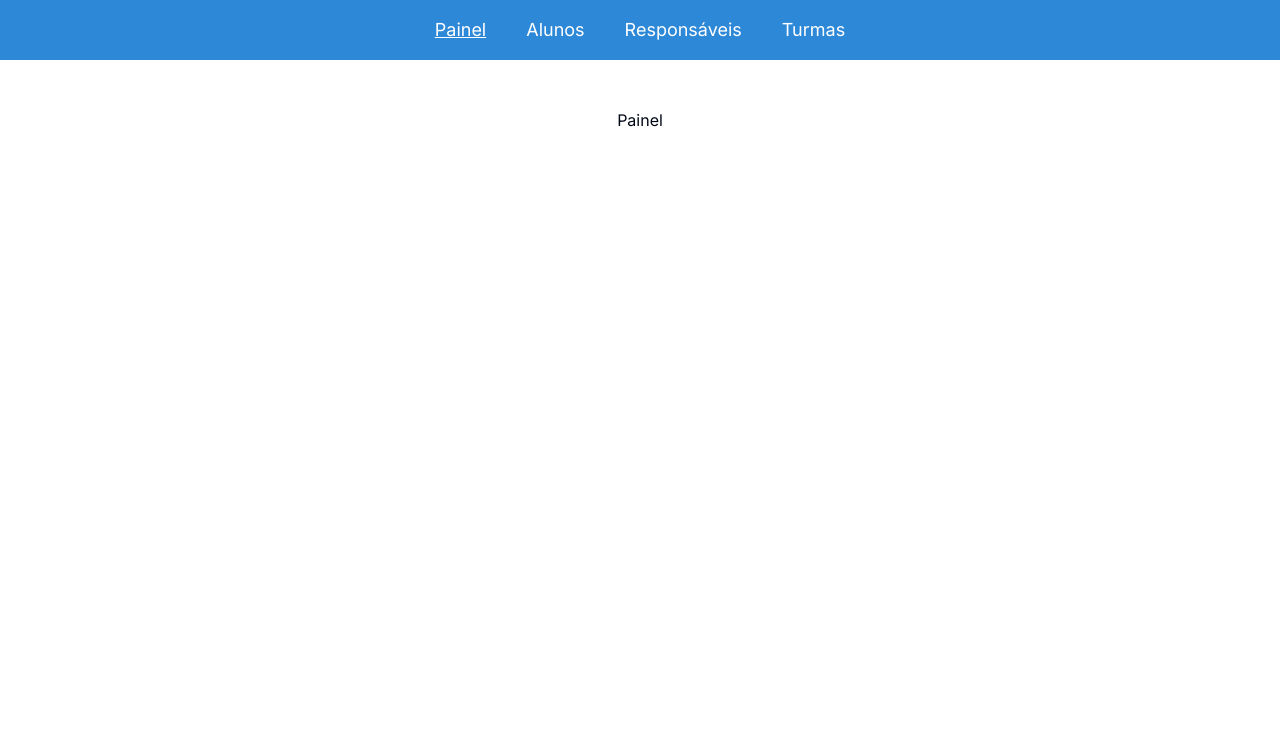
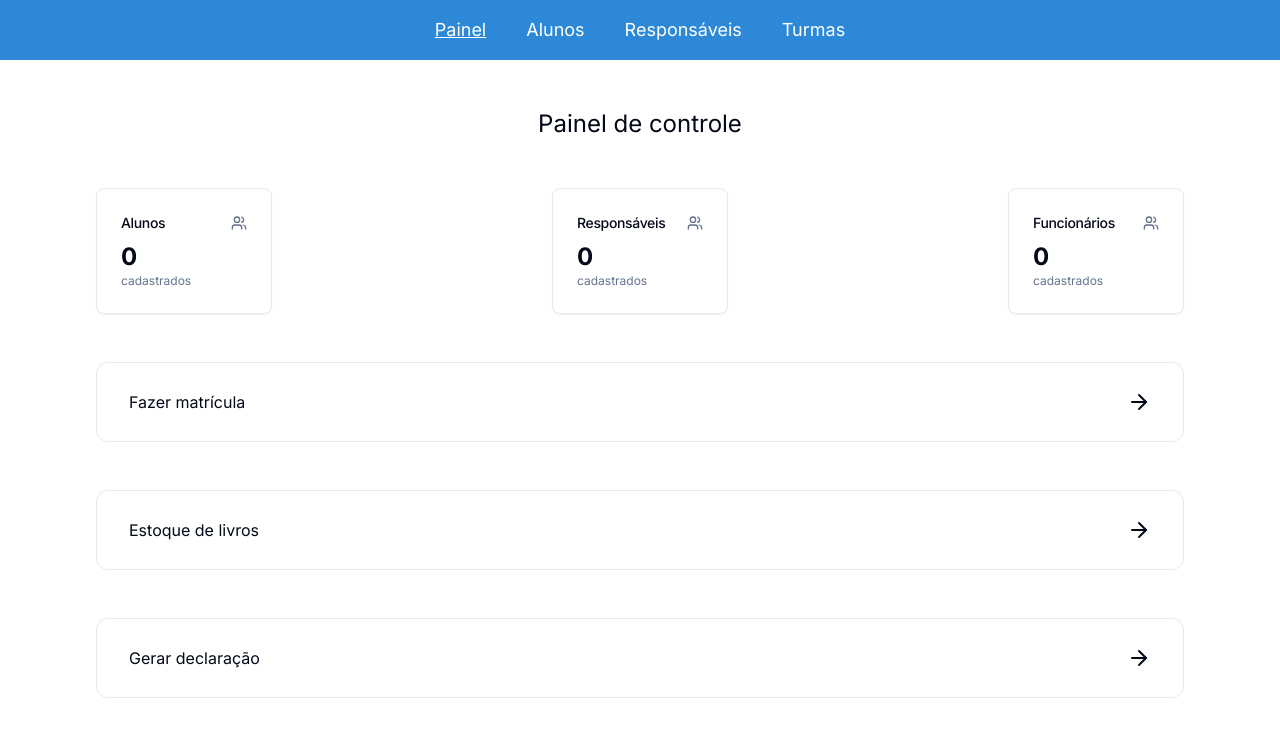
Before and after one commit to srcmarcelo/painel-ela, a Next.js app: page / in a window 1280 px wide. Shown: the top 736 px of the page. Built offline with nearby package versions, Linux system fonts and the light colour scheme; no server answers; the database is empty.

Commit message:
control panel

```diff
--- a/src/app/page.tsx
+++ b/src/app/page.tsx
@@ -1,7 +1,12 @@
+import Actions from '@/modules/panel/components/actions';
+import Cards from '@/modules/panel/components/cards';
+
 export default function Home() {
   return (
-    <main className='flex flex-col items-center w-screen justify-center p-12 px-24 overflow-hidden max-md:px-3 max-md:py-3'>
-      <h1>Painel</h1>
+    <main className='flex flex-col items-center w-screen justify-center p-12 px-24 overflow-hidden max-md:px-6'>
+      <h1 className='mb-12 text-2xl'>Painel de controle</h1>
+      <Cards classname='mb-12' />
+      <Actions />
     </main>
   );
 }
--- a/src/app/turmas/page.tsx
+++ b/src/app/turmas/page.tsx
@@ -1,4 +1,4 @@
-import { ClassesList } from "@/modules/classes/classes-list";
+import { ClassesList } from "@/modules/classes/components/classes-list";
 
 export default function Page() {
   return (
--- /dev/null
+++ b/src/components/action-button.tsx
@@ -0,0 +1,21 @@
+import React from 'react';
+
+export default function ActionButton({
+  content,
+  icon,
+  onClick,
+}: {
+  content: string;
+  icon: React.ReactNode;
+  onClick: () => void;
+}) {
+  return (
+    <div
+      className='w-full border rounded-xl h-20 flex justify-between items-center px-8 hover:border-primary hover:text-primary'
+      onClick={onClick}
+    >
+      <p>{content}</p>
+      {icon}
+    </div>
+  );
+}
--- /dev/null
+++ b/src/components/statistic-card.tsx
@@ -0,0 +1,22 @@
+import React from 'react';
+import { Card, CardContent, CardHeader, CardTitle } from './ui/card';
+
+export default function StatisticCard({
+  title,
+  content,
+  icon,
+}: {
+  title: string;
+  content: React.ReactNode;
+  icon: React.ReactNode;
+}) {
+  return (
+    <Card className='w-44'>
+      <CardHeader className='flex flex-row items-center justify-between space-y-0 pb-2'>
+        <CardTitle className='text-sm font-medium'>{title}</CardTitle>
+        {icon}
+      </CardHeader>
+      <CardContent>{content}</CardContent>
+    </Card>
+  );
+}
--- /dev/null
+++ b/src/components/ui/card.tsx
@@ -0,0 +1,79 @@
+import * as React from "react"
+
+import { cn } from "@/lib/utils"
+
+const Card = React.forwardRef<
+  HTMLDivElement,
+  React.HTMLAttributes<HTMLDivElement>
+>(({ className, ...props }, ref) => (
+  <div
+    ref={ref}
+    className={cn(
+      "rounded-lg border bg-card text-card-foreground shadow-sm",
+      className
+    )}
+    {...props}
+  />
+))
+Card.displayName = "Card"
+
+const CardHeader = React.forwardRef<
+  HTMLDivElement,
+  React.HTMLAttributes<HTMLDivElement>
+>(({ className, ...props }, ref) => (
+  <div
+    ref={ref}
+    className={cn("flex flex-col space-y-1.5 p-6", className)}
+    {...props}
+  />
+))
+CardHeader.displayName = "CardHeader"
+
+const CardTitle = React.forwardRef<
+  HTMLParagraphElement,
+  React.HTMLAttributes<HTMLHeadingElement>
+>(({ className, ...props }, ref) => (
+  <h3
+    ref={ref}
+    className={cn(
+      "text-2xl font-semibold leading-none tracking-tight",
+      className
+    )}
+    {...props}
+  />
+))
+CardTitle.displayName = "CardTitle"
+
+const CardDescription = React.forwardRef<
+  HTMLParagraphElement,
+  React.HTMLAttributes<HTMLParagraphElement>
+>(({ className, ...props }, ref) => (
+  <p
+    ref={ref}
+    className={cn("text-sm text-muted-foreground", className)}
+    {...props}
+  />
+))
+CardDescription.displayName = "CardDescription"
+
+const CardContent = React.forwardRef<
+  HTMLDivElement,
+  React.HTMLAttributes<HTMLDivElement>
+>(({ className, ...props }, ref) => (
+  <div ref={ref} className={cn("p-6 pt-0", className)} {...props} />
+))
+CardContent.displayName = "CardContent"
+
+const CardFooter = React.forwardRef<
+  HTMLDivElement,
+  React.HTMLAttributes<HTMLDivElement>
+>(({ className, ...props }, ref) => (
+  <div
+    ref={ref}
+    className={cn("flex items-center p-6 pt-0", className)}
+    {...props}
+  />
+))
+CardFooter.displayName = "CardFooter"
+
+export { Card, CardHeader, CardFooter, CardTitle, CardDescription, CardContent }
--- a/src/modules/classes/classes-list.tsx
+++ b/src/modules/classes/components/classes-list.tsx
@@ -4,7 +4,7 @@ import React, { useMemo } from 'react';
 import { Loader } from 'lucide-react';
 import { translate } from '@/lib/translate';
 import DataTable from '@/components/DataTable/data-table';
-import { ClassStudentsTableColumns } from './columns';
+import { ClassStudentsTableColumns } from '../columns';
 import useSupabaseBrowser from '@/utils/supabase-browser';
 import { useQuery } from '@supabase-cache-helpers/postgrest-react-query';
 import { getClasses } from '@/queries/getClasses';
--- /dev/null
+++ b/src/modules/panel/components/actions.tsx
@@ -0,0 +1,15 @@
+'use client';
+
+import ActionButton from '@/components/action-button';
+import { ArrowRight } from 'lucide-react';
+import React from 'react';
+
+export default function Actions() {
+  return (
+    <div className='w-full flex flex-col space-y-12'>
+      <ActionButton content='Fazer matrícula' icon={<ArrowRight />} onClick={() => {}} />
+      <ActionButton content='Estoque de livros' icon={<ArrowRight />} onClick={() => {}} />
+      <ActionButton content='Gerar declaração' icon={<ArrowRight />} onClick={() => {}} />
+    </div>
+  );
+}
--- /dev/null
+++ b/src/modules/panel/components/cards.tsx
@@ -0,0 +1,104 @@
+'use client';
+
+import StatisticCard from '@/components/statistic-card';
+import { useData } from '@/lib/context';
+import { cn } from '@/lib/utils';
+import React from 'react';
+import { ClassNameValue } from 'tailwind-merge';
+
+export default function Cards({ classname }: { classname: ClassNameValue }) {
+  const { students, responsibles, loading } = useData();
+
+  return (
+    <div
+      className={cn(
+        'flex w-full justify-between items-center max-sm:flex-col max-sm:space-y-4',
+        classname
+      )}
+    >
+      <StatisticCard
+        title='Alunos'
+        icon={
+          <svg
+            xmlns='http://www.w3.org/2000/svg'
+            viewBox='0 0 24 24'
+            fill='none'
+            stroke='currentColor'
+            strokeLinecap='round'
+            strokeLinejoin='round'
+            strokeWidth='2'
+            className='h-4 w-4 text-muted-foreground'
+          >
+            <path d='M16 21v-2a4 4 0 0 0-4-4H6a4 4 0 0 0-4 4v2' />
+            <circle cx='9' cy='7' r='4' />
+            <path d='M22 21v-2a4 4 0 0 0-3-3.87M16 3.13a4 4 0 0 1 0 7.75' />
+          </svg>
+        }
+        content={
+          <>
+            <div className={cn('font-bold', loading ? 'text-lg' : 'text-2xl')}>
+              {loading ? 'carregando...' : students.length}
+            </div>
+            <p className='text-xs text-muted-foreground'>cadastrados</p>
+          </>
+        }
+      />
+
+      <StatisticCard
+        title='Responsáveis'
+        icon={
+          <svg
+            xmlns='http://www.w3.org/2000/svg'
+            viewBox='0 0 24 24'
+            fill='none'
+            stroke='currentColor'
+            strokeLinecap='round'
+            strokeLinejoin='round'
+            strokeWidth='2'
+            className='h-4 w-4 text-muted-foreground'
+          >
+            <path d='M16 21v-2a4 4 0 0 0-4-4H6a4 4 0 0 0-4 4v2' />
+            <circle cx='9' cy='7' r='4' />
+            <path d='M22 21v-2a4 4 0 0 0-3-3.87M16 3.13a4 4 0 0 1 0 7.75' />
+          </svg>
+        }
+        content={
+          <>
+            <div className={cn('font-bold', loading ? 'text-lg' : 'text-2xl')}>
+              {loading ? 'carregando...' : responsibles.length}
+            </div>
+            <p className='text-xs text-muted-foreground'>cadastrados</p>
+          </>
+        }
+      />
+
+      <StatisticCard
+        title='Funcionários'
+        icon={
+          <svg
+            xmlns='http://www.w3.org/2000/svg'
+            viewBox='0 0 24 24'
+            fill='none'
+            stroke='currentColor'
+            strokeLinecap='round'
+            strokeLinejoin='round'
+            strokeWidth='2'
+            className='h-4 w-4 text-muted-foreground'
+          >
+            <path d='M16 21v-2a4 4 0 0 0-4-4H6a4 4 0 0 0-4 4v2' />
+            <circle cx='9' cy='7' r='4' />
+            <path d='M22 21v-2a4 4 0 0 0-3-3.87M16 3.13a4 4 0 0 1 0 7.75' />
+          </svg>
+        }
+        content={
+          <>
+            <div className={cn('font-bold', loading ? 'text-lg' : 'text-2xl')}>
+              {loading ? 'carregando...' : 0}
+            </div>
+            <p className='text-xs text-muted-foreground'>cadastrados</p>
+          </>
+        }
+      />
+    </div>
+  );
+}
```
